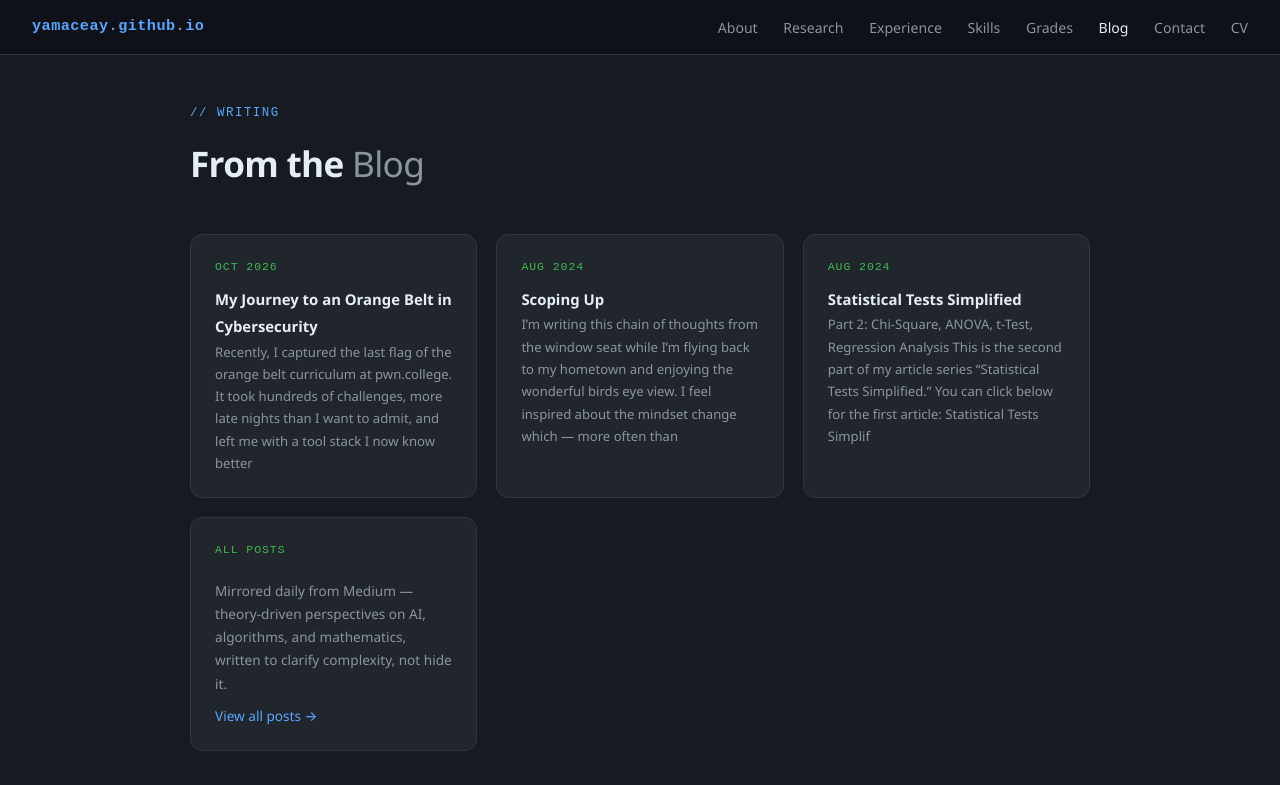
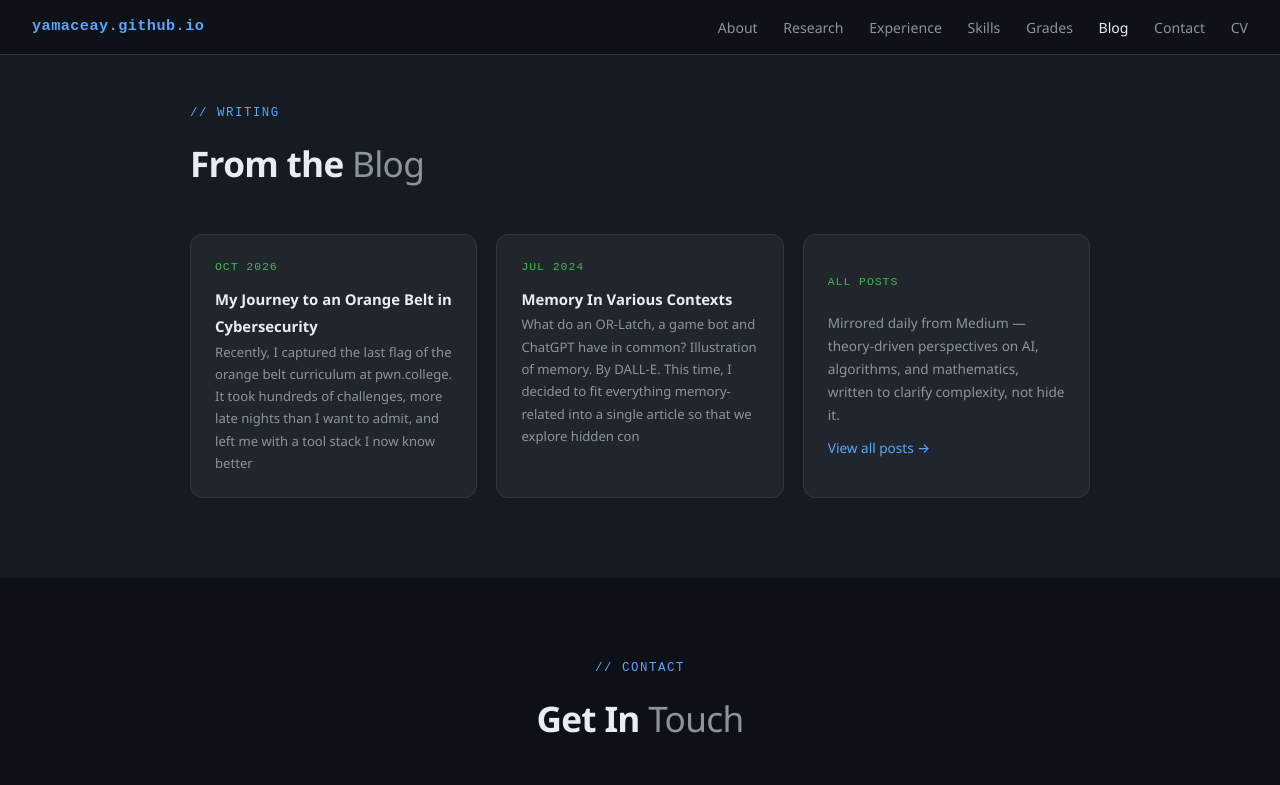
Before and after one commit to yamaceay/yamaceay.github.io, a Jekyll site: the page built from index.html, in a window 1280 px wide and 900 px high, scrolled down 5871 px, cut to the strip 0-785 px from the top of the window. Built offline with Jekyll 4.4.1, drawn with Linux system fonts in a browser that asks for light colours.

Commit message:
Curate blog display: exclude list, homepage featured picks
- Fix exclude slug mismatch (im-ignorant-and-i-know-it vs the generated
  filename's i-m-ignorant-and-i-know-it) and drop a stray empty/nil
  list entry that would have matched every post.
- Exclude Reflag, NQDM, and Ways to Deal With Difficult People in
  Projects (not yet mirrored, but future-proofed).
- Add blog.featured: an ordered, independent pick for exactly which
  posts show in the homepage teaser, separate from the archive-wide
  include/exclude. Wire it into index.html with a fallback to the
  existing latest-N behavior when empty.
- Feature "My Journey to an Orange Belt in Cybersecurity" and "Memory
  In Various Contexts" on the homepage.

```diff
--- a/_data/site.yml
+++ b/_data/site.yml
@@ -304,8 +304,26 @@ blog:
   #   - include: whitelist — show ONLY these (and nothing else, even
   #     future posts, until you add them here too).
   exclude:
-    - "cheers-you-are-at-my-medium-profile"
+    - "im-ignorant-and-i-know-it"
+    - "reflag-flags-redefined-c"
+    - "nqdm-modern-progress-bar"
+    - "ways-to-deal-with-difficult-people-in-projects"
   include: []
+
+  # Hand-pick exactly which posts appear in the homepage teaser (the 2-3
+  # cards above "View all posts"), in this exact order — independent of
+  # include/exclude above, which only govern the full /blog/ archive.
+  # Leave empty to just show the latest posts automatically.
+  # NOTE: only matches posts already mirrored into _posts/ — the sync
+  # only pulls Medium's latest ~10, so an older article (like most of
+  # the ones in your full Medium story list) won't be pickable here
+  # until it's mirrored. Say the word if you want a specific older post
+  # force-mirrored.
+  featured:
+    - "my-journey-to-an-orange-belt-in-cybersecurity"
+    - "weirdest-explanation-of-memory"
+    # "Transfer Learning For Dummies" isn't mirrored yet (too old for the
+    # RSS window) — say the word to force-mirror it and this'll pick it up.
   more:
     tag: "All Posts"
     desc: "Mirrored daily from Medium — theory-driven perspectives on AI, algorithms, and mathematics, written to clarify complexity, not hide it."
--- a/index.html
+++ b/index.html
@@ -580,9 +580,27 @@
     <h2 class="section-title reveal">{{ s.blog.title_main }} <span>{{ s.blog.title_accent }}</span></h2>
     <div class="blog-grid">
       {% assign all_posts = site.posts | sort: "date" | reverse %}
+      {% assign use_featured = false %}
+      {% if s.blog.featured and s.blog.featured.size > 0 %}{% assign use_featured = true %}{% endif %}
       {% assign use_include = false %}
       {% if s.blog.include and s.blog.include.size > 0 %}{% assign use_include = true %}{% endif %}
       {% assign shown = 0 %}
+      {% if use_featured %}
+        {% for slug in s.blog.featured %}
+          {% if shown >= 3 %}{% break %}{% endif %}
+          {% for post in all_posts %}
+            {% if post.original_url contains slug %}
+      <div class="blog-card reveal">
+        <div class="blog-tag">{{ post.date | date: "%b %Y" }}</div>
+        <a href="{{ post.url }}" class="blog-title">{{ post.title }}</a>
+        <div class="blog-excerpt">{{ post.excerpt }}</div>
+      </div>
+              {% assign shown = shown | plus: 1 %}
+              {% break %}
+            {% endif %}
+          {% endfor %}
+        {% endfor %}
+      {% else %}
         {% for post in all_posts %}
           {% if shown >= 3 %}{% break %}{% endif %}
           {% assign visible = true %}
@@ -605,6 +623,7 @@
             {% assign shown = shown | plus: 1 %}
           {% endif %}
         {% endfor %}
+      {% endif %}
       <div class="blog-card reveal" style="display:flex; flex-direction:column; align-items:flex-start; justify-content:center; gap:.6rem;">
         <div class="blog-tag">{{ s.blog.more.tag }}</div>
         <div style="color:var(--muted); font-size:.85rem;">{{ s.blog.more.desc }}</div>
```
Lines whose indentation alone changed are shown as unchanged.
